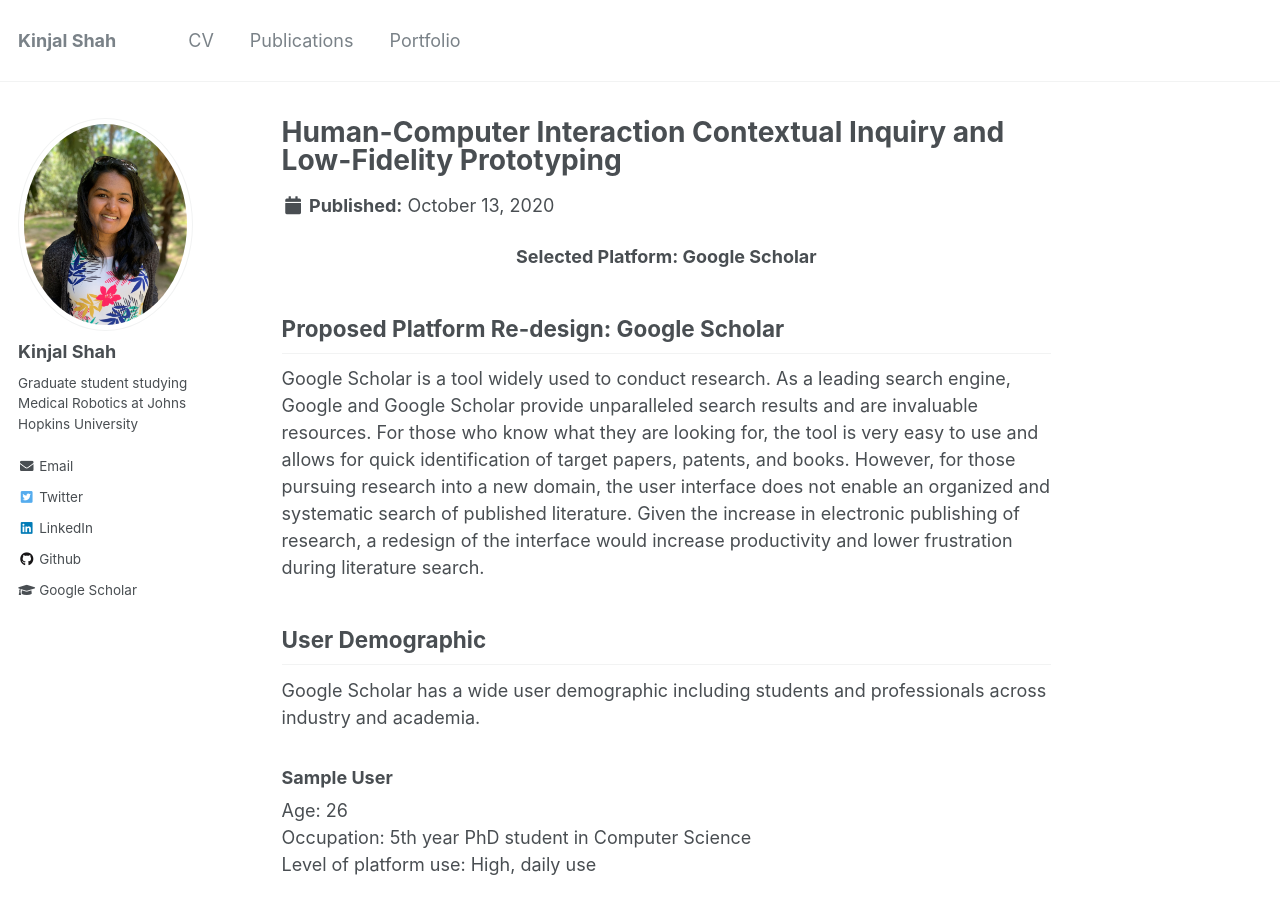
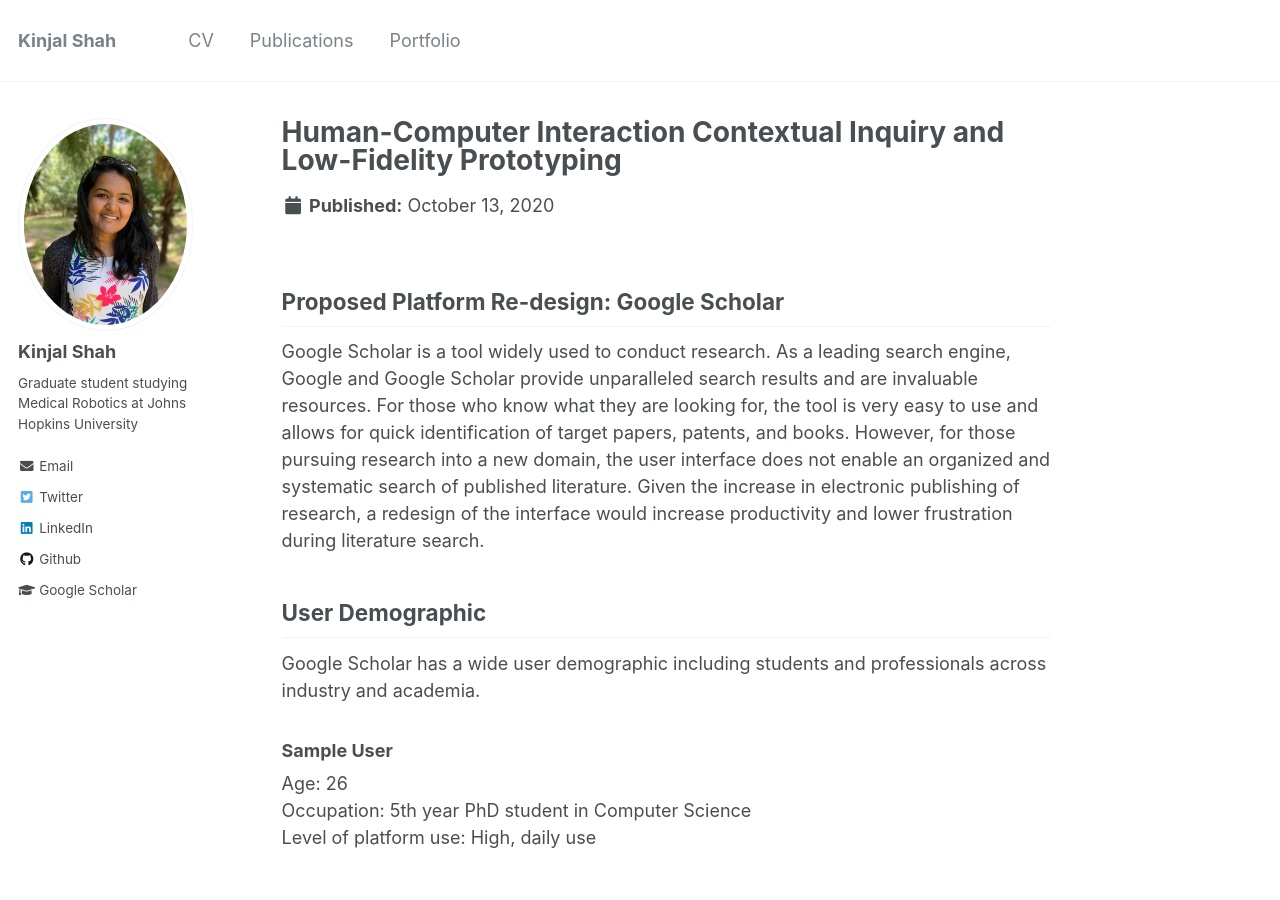
Before and after one commit to kinjmshah/kinjmshah.github.io, a Jekyll site: the page built from _portfolio/HCI_CI_LoFiPrototype.md, in a window 1280 px wide and 900 px high. Built offline with Jekyll 4.4.1, drawn with Linux system fonts in a browser that asks for light colours.

Commit message:
Update HCI_CI_LoFiPrototype.md

```diff
--- a/_portfolio/HCI_CI_LoFiPrototype.md
+++ b/_portfolio/HCI_CI_LoFiPrototype.md
@@ -2,10 +2,6 @@
 title: "Human-Computer Interaction Contextual Inquiry and Low-Fidelity Prototyping"
 permalink: /portfolio/HCI
 ---
-
-<div align="center">
-  <span style="font-size:1em;"><b>Selected Platform: Google Scholar</b></span>
-</div>
 
 ## Proposed Platform Re-design: Google Scholar
 
```
